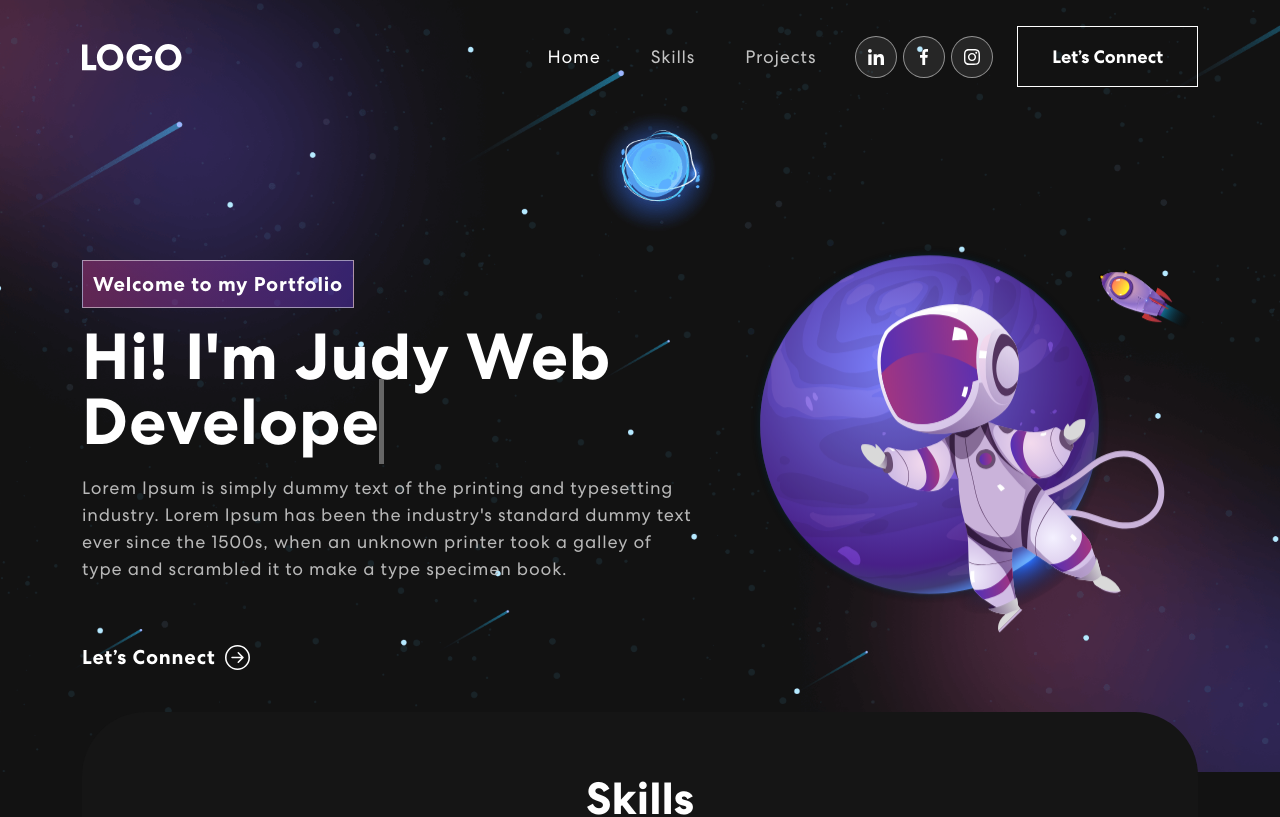
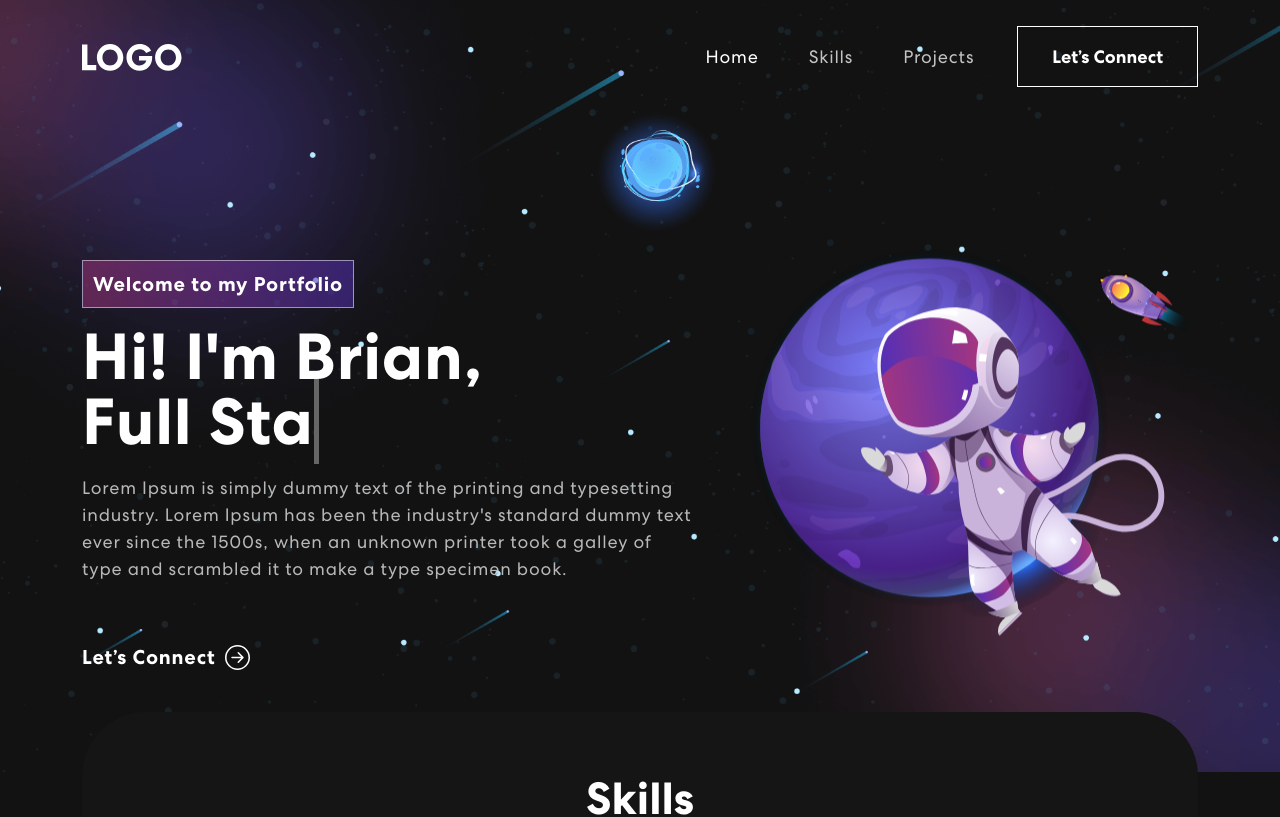
Before and after one commit to Boyuan-Yu/personal-portfolio, a React (Create React App) app: page / in a window 1280 px wide. Shown: the top 817 px of the page. Built offline with nearby package versions, Linux system fonts and the light colour scheme; no server answers.

Commit message:
updated banner header

```diff
--- a/src/components/Banner.js
+++ b/src/components/Banner.js
@@ -6,13 +6,16 @@ import 'animate.css';
 import TrackVisibility from 'react-on-screen';
 
 export const Banner = () => {
+  const DefaultDelta = 120;
+  const period = 3000;
+
   const [loopNum, setLoopNum] = useState(0);
   const [isDeleting, setIsDeleting] = useState(false);
   const [text, setText] = useState('');
-  const [delta, setDelta] = useState(300 - Math.random() * 100);
+  const [delta, setDelta] = useState(DefaultDelta);
   const [index, setIndex] = useState(1);
-  const toRotate = [ "Web Developer", "Web Designer", "UI/UX Designer" ];
-  const period = 2000;
+  const toRotate = [ "Full Stack Developer", "Machine Learning Engieer", "Android Developer"];
+
 
   useEffect(() => {
     let ticker = setInterval(() => {
@@ -30,7 +33,7 @@ export const Banner = () => {
     setText(updatedText);
 
     if (isDeleting) {
-      setDelta(prevDelta => prevDelta / 2);
+      setDelta(DefaultDelta / 1.7);
     }
 
     if (!isDeleting && updatedText === fullText) {
@@ -41,7 +44,7 @@ export const Banner = () => {
       setIsDeleting(false);
       setLoopNum(loopNum + 1);
       setIndex(1);
-      setDelta(500);
+      setDelta(DefaultDelta);
     } else {
       setIndex(prevIndex => prevIndex + 1);
     }
@@ -56,7 +59,7 @@ export const Banner = () => {
               {({ isVisible }) =>
               <div className={isVisible ? "animate__animated animate__fadeIn" : ""}>
                 <span className="tagline">Welcome to my Portfolio</span>
-                <h1>{`Hi! I'm Judy`} <span className="txt-rotate" dataPeriod="1000" data-rotate='[ "Web Developer", "Web Designer", "UI/UX Designer" ]'><span className="wrap">{text}</span></span></h1>
+                <h1>{`Hi! I'm Brian, `} <br /><span className="txt-rotate" dataPeriod="1000" data-rotate='[ "Full Stack Developer", "Machine Learning Engieer", "Android Developer"]'><span className="wrap">{text}</span></span></h1>
                   <p>Lorem Ipsum is simply dummy text of the printing and typesetting industry. Lorem Ipsum has been the industry's standard dummy text ever since the 1500s, when an unknown printer took a galley of type and scrambled it to make a type specimen book.</p>
                   <button onClick={() => console.log('connect')}>Let’s Connect <ArrowRightCircle size={25} /></button>
               </div>}
--- a/src/components/NavBar.js
+++ b/src/components/NavBar.js
@@ -49,11 +49,6 @@ export const NavBar = () => {
               <Nav.Link href="#projects" className={activeLink === 'projects' ? 'active navbar-link' : 'navbar-link'} onClick={() => onUpdateActiveLink('projects')}>Projects</Nav.Link>
             </Nav>
             <span className="navbar-text">
-              <div className="social-icon">
-                <a href="#"><img src={navIcon1} alt="" /></a>
-                <a href="#"><img src={navIcon2} alt="" /></a>
-                <a href="#"><img src={navIcon3} alt="" /></a>
-              </div>
               <HashLink to='#connect'>
                 <button className="vvd"><span>Let’s Connect</span></button>
               </HashLink>
```
